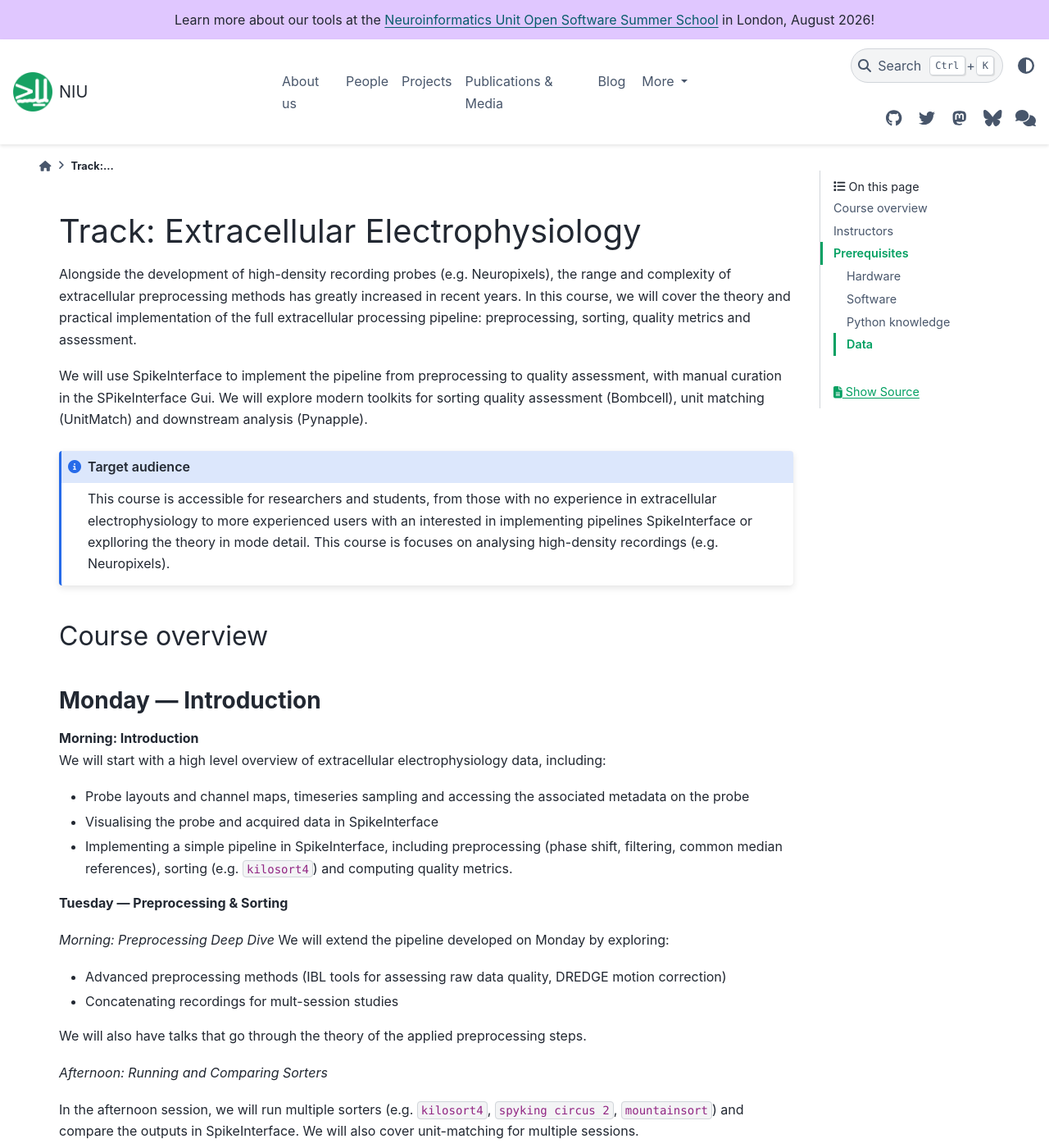
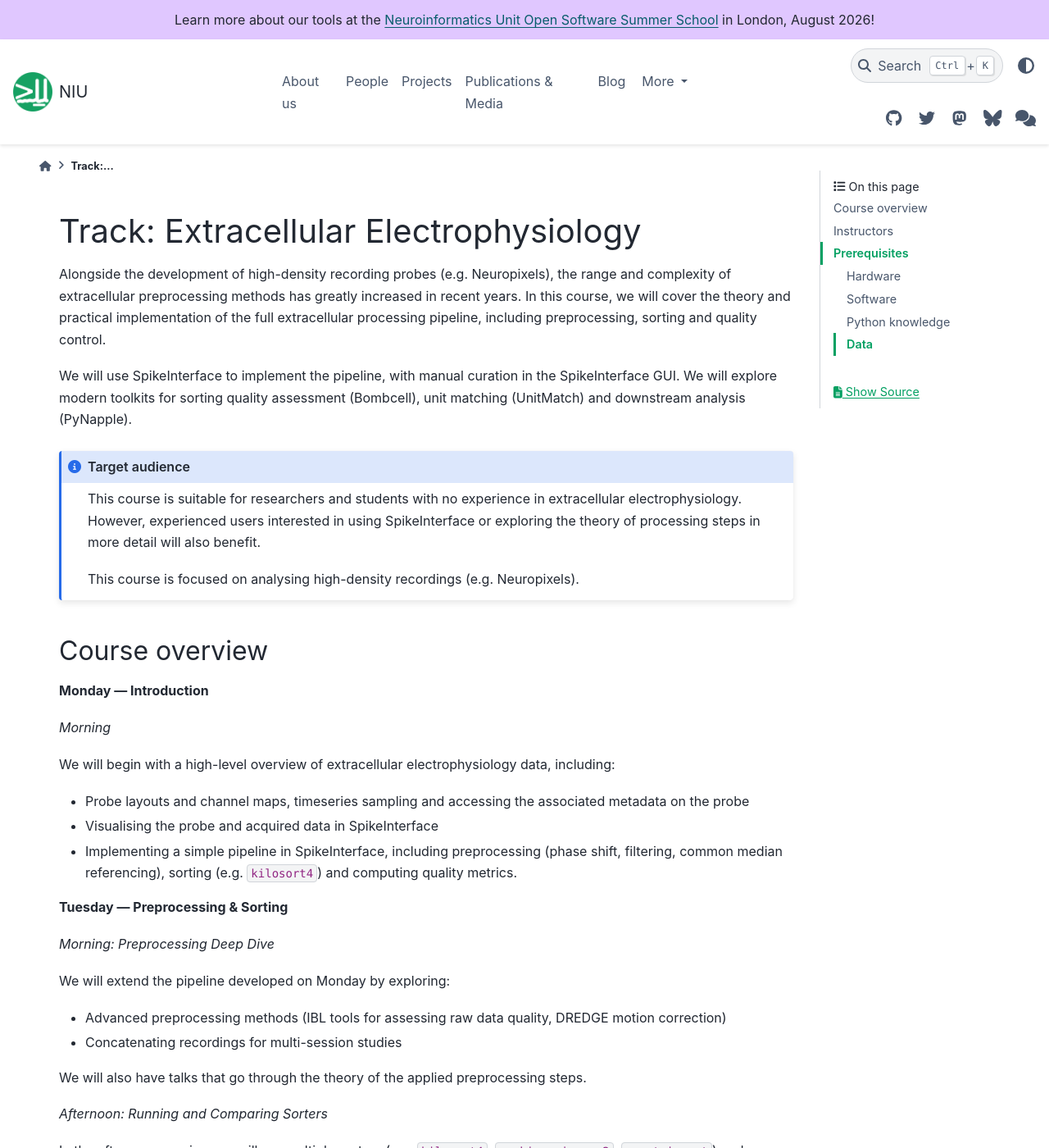
Before and after one commit to neuroinformatics-unit/neuroinformatics-unit.github.io, a Sphinx documentation site: the page built from docs/source/open-software-summer-school/2026/extracellular-electrophysiology.md, in a window 1280 px wide and 1400 px high. Shown: the whole window at 82% size. Built offline with Sphinx 7.4.7 and the PyData theme 0.15.4, drawn with Linux system fonts in a browser that asks for light colours; nearby versions of some CDN libraries; some of the changed text lies outside the part shown.

Commit message:
Fix typos

```diff
--- a/docs/source/open-software-summer-school/2026/extracellular-electrophysiology.md
+++ b/docs/source/open-software-summer-school/2026/extracellular-electrophysiology.md
@@ -4,37 +4,41 @@
 Alongside the development of high-density recording probes (e.g. Neuropixels), the range and
 complexity of extracellular preprocessing methods has greatly increased in recent years. In this course,
 we will cover the theory and practical implementation of the full extracellular
-processing pipeline: preprocessing, sorting, quality metrics and assessment.
+processing pipeline, including preprocessing, sorting and quality control.
 
-We will use SpikeInterface to implement the pipeline from preprocessing to quality assessment, with manual
-curation in the SPikeInterface Gui. We will explore modern toolkits for sorting quality assessment (Bombcell),
-unit matching (UnitMatch) and downstream analysis (Pynapple).
+We will use SpikeInterface to implement the pipeline, with manual curation in the SpikeInterface GUI.
+We will explore modern toolkits for sorting quality assessment (Bombcell),
+unit matching (UnitMatch) and downstream analysis (PyNapple).
 
 ::: {admonition} Target audience
 :class: note
 
-This course is accessible for researchers and students, from those with no experience in extracellular electrophysiology
-to more experienced users with an interested in implementing pipelines SpikeInterface or explloring the theory in mode detail.
-This course is focuses on analysing high-density recordings (e.g. Neuropixels).
+This course is suitable for researchers and students with no experience in extracellular electrophysiology.
+However, experienced users interested in using SpikeInterface or exploring the theory of processing steps
+in more detail will also benefit.
+
+This course is focused on analysing high-density recordings (e.g. Neuropixels).
 :::
 
 ## Course overview
 
-### **Monday — Introduction**
+**Monday — Introduction**
 
-**Morning: Introduction**
-We will start with a high level overview of extracellular electrophysiology data, including:
+_Morning_
+
+We will begin with a high-level overview of extracellular electrophysiology data, including:
 - Probe layouts and channel maps, timeseries sampling and accessing the associated metadata on the probe
 - Visualising the probe and acquired data in SpikeInterface
 - Implementing a simple pipeline in SpikeInterface, including preprocessing (phase shift, filtering,
-common median references), sorting (e.g. `kilosort4`) and computing quality metrics.
+common median referencing), sorting (e.g. `kilosort4`) and computing quality metrics.
 
 **Tuesday — Preprocessing & Sorting**
 
 _Morning: Preprocessing Deep Dive_
+
 We will extend the pipeline developed on Monday by exploring:
 - Advanced preprocessing methods (IBL tools for assessing raw data quality, DREDGE motion correction)
-- Concatenating recordings for mult-session studies
+- Concatenating recordings for multi-session studies
 
 We will also have talks that go through the theory of the applied preprocessing steps.
 
@@ -81,7 +87,7 @@ TODO: see prerequisites section and python knowledge
 For general software requirements, please see the [prerequisites](target-general-prerequisites) on the
 main event page and make sure you have these installed and properly configured.
 
-We will install other software required (e.g. SpikeInterface, kilosort, or another sorter of
+We will install other software required (e.g. SpikeInterface, Kilosort, or another sorter of
 your choice) during the course.
 
 
```
Also changed, not shown: other parts of docs/source/open-software-summer-school/2026/extracellular-electrophysiology.md (+5 -3 lines).
